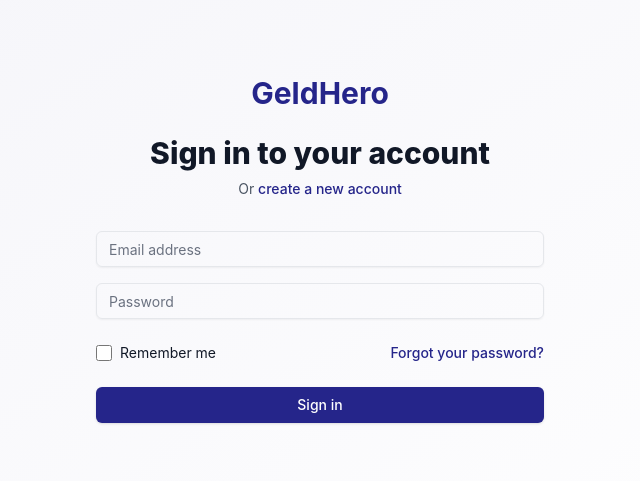
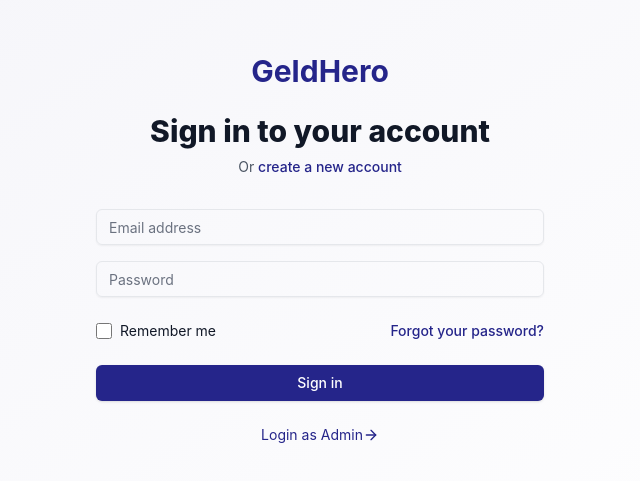
Before and after one commit to saifookhan/geldhero, a Next.js app: page /login in a window 1280 px wide. Shown: the part 151-632 px from the top of the page, without its empty margins (320-960 px from the left). Built offline with nearby package versions, Linux system fonts and the light colour scheme; no server answers.

Commit message:
added admin route button

```diff
--- a/app/login/page.tsx
+++ b/app/login/page.tsx
@@ -6,6 +6,7 @@ import { Button } from "@/components/ui/button";
 import { Input } from "@/components/ui/input";
 import { supabase } from "@/lib/supabase";
 import { useRouter } from "next/navigation";
+import { ArrowRight } from "lucide-react";
 
 export default function LoginPage() {
   const [email, setEmail] = useState("");
@@ -128,6 +129,10 @@ export default function LoginPage() {
           <Button type="submit" className="w-full" disabled={loading}>
             {loading ? "Signing in..." : "Sign in"}
           </Button>
+          {/* login as admin good text */}
+          <Link href="/admin/login" className="text-primary hover:text-primary/80 text-sm flex items-center justify-center">
+            Login as Admin <ArrowRight className="w-4 h-4" />
+          </Link>
         </form>
       </div>
     </div>
```
